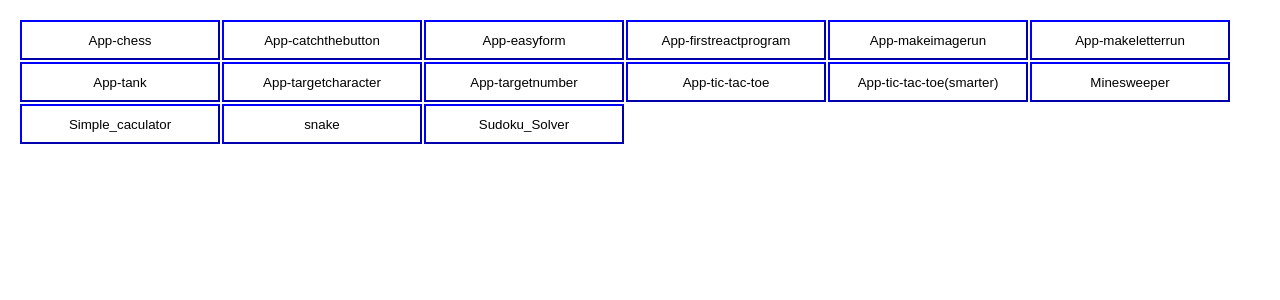
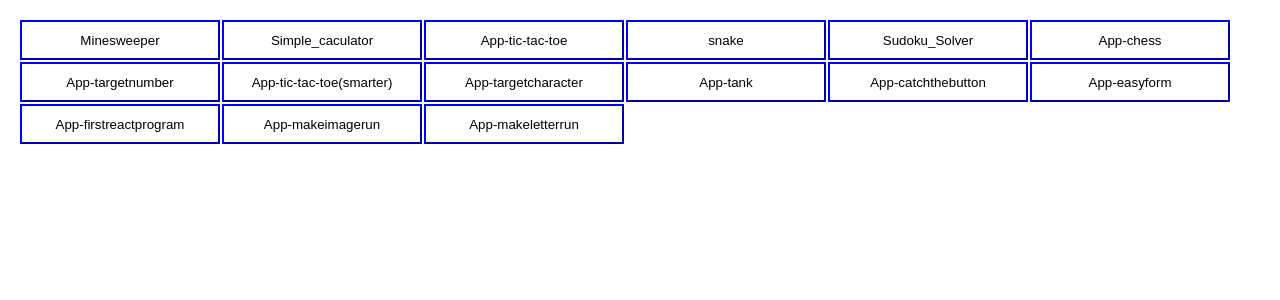
Before and after one commit to tung2389/My-first-react-project-in-SSR, a Next.js app: page / in a window 1280 px wide. Shown: the top 300 px of the page. Built offline with nearby package versions, Linux system fonts and the light colour scheme; no server answers.

Commit message:
Little change to an old project

```diff
--- a/pages/Minesweeper.js
+++ b/pages/Minesweeper.js
@@ -276,7 +276,7 @@ class Minesweeper extends React.Component{
 
     return(
       <div align = 'center'>
-       <h6>Minesweeper - Created by <a href="https://www.facebook.com/profile.php?id=100006826129122">Lưu Khánh Tùng</a> from HSGS </h6>
+       <h6>Minesweeper - Created by <a href="https://github.com/tung2389">Tung Luu</a> from HSGS </h6>
         <button onClick={this.start}>Start</button>
         <button onClick={this.restart}>Restart</button>
         <label className = "blabel" htmlFor = "modal-1">Notes</label>
--- a/pages/Simple_caculator.js
+++ b/pages/Simple_caculator.js
@@ -97,7 +97,7 @@ class Simple_caculator extends Component {
     }
     return (
       <div align = "center">
-         <h1>Simple caculator created by <a href="https://www.facebook.com/profile.php?id=100006826129122"><font color="green">Lưu Khánh Tùng</font></a> from HSGS</h1>
+         <h1>Simple caculator created by <a href="https://github.com/tung2389"><font color="green">Tung Luu</font></a> from HSGS</h1>
          <input style={style} className = "inpstyle2" value = {this.state.expression}></input>
         <Board n={6} m ={4} square = {square} onClick = {(x,y) => this.ClickEvent(x,y)}/>
       </div>
--- a/pages/Sudoku_Solver.js
+++ b/pages/Sudoku_Solver.js
@@ -256,7 +256,7 @@ solve()
     }
     return(
       <div align='center'>
-      <h1>Sudoku solver - Created by <a href="https://www.facebook.com/profile.php?id=100006826129122">Lưu Khánh Tùng</a> from HSGS </h1>
+      <h1>Sudoku solver - Created by <a href="https://github.com/tung2389">Tung Luu</a> from HSGS </h1>
       <button className="abc" onClick={this.solve}>Solve</button>
       <button className="abc" onClick={this.restart}>Restart</button>
       <div className="game">{board}</div>
--- a/pages/index.js
+++ b/pages/index.js
@@ -1,6 +1,22 @@
 import Link from 'next/link';
 import '../src/App.css';
-let apps = ["App-chess","App-catchthebutton","App-easyform","App-firstreactprogram","App-makeimagerun","App-makeletterrun","App-tank","App-targetcharacter","App-targetnumber","App-tic-tac-toe","App-tic-tac-toe(smarter)","Minesweeper","Simple_caculator","snake","Sudoku_Solver"];
+let apps = [
+    "Minesweeper",
+    "Simple_caculator",
+    "App-tic-tac-toe",
+    "snake",
+    "Sudoku_Solver",
+    "App-chess",
+    "App-targetnumber",
+    "App-tic-tac-toe(smarter)",
+    "App-targetcharacter",
+    "App-tank",
+    "App-catchthebutton",
+    "App-easyform",
+    "App-firstreactprogram",
+    "App-makeimagerun",
+    "App-makeletterrun",
+];
 import React from 'react';
 const all_apps = apps.map(single_app => {
     return (
```
Also changed, not shown: 2 other files (tests, documents, lock files or other folders).
